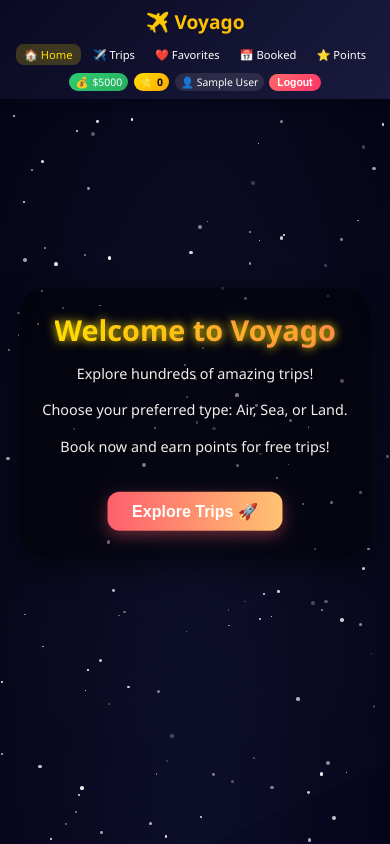
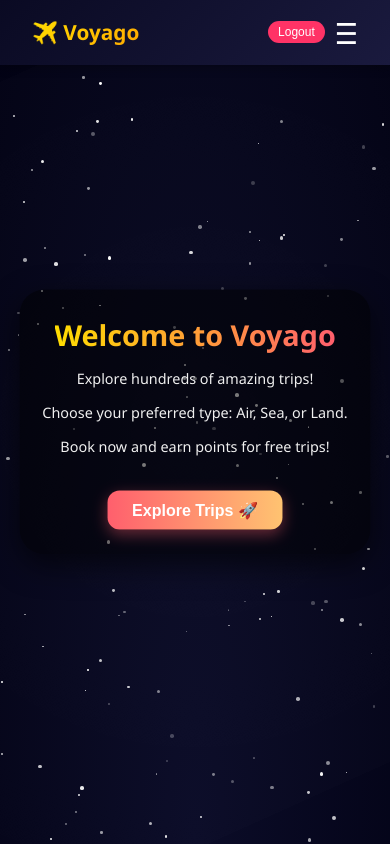
Before and after one commit to hala-sul/travel-website, a React (Vite) app: page / in a window 390 px wide. Built offline with nearby package versions, Linux system fonts and the light colour scheme; sample sign-in values are in the browser's storage.

Commit message:
update project

```diff
--- a/src/componants/Navbar.css
+++ b/src/componants/Navbar.css
@@ -11,14 +11,13 @@
   right: 0;
   z-index: 1000;
   box-shadow: 0 2px 10px rgba(0, 0, 0, 0.3);
-  flex-wrap: wrap;
 }
 
+/* LEFT */
 .nav-left {
   display: flex;
   align-items: center;
   gap: 1.5rem;
-  flex-wrap: wrap;
 }
 
 .logo {
@@ -27,16 +26,15 @@
   background: linear-gradient(135deg, #ffdd00, #ffaa00);
   -webkit-background-clip: text;
   -webkit-text-fill-color: transparent;
-  background-clip: text;
 }
 
+/* LINKS */
 .nav-item {
   color: #fff;
   text-decoration: none;
   font-size: 0.85rem;
   padding: 0.4rem 0.8rem;
   border-radius: 8px;
-  transition: all 0.3s;
 }
 
 .nav-item:hover {
@@ -48,182 +46,122 @@
   color: #ffdd00;
 }
 
-/* Right Section */
+/* RIGHT */
 .nav-right {
   display: flex;
   align-items: center;
   gap: 10px;
-  flex-wrap: wrap;
 }
 
+/* BADGES */
 .balance-badge,
 .points-badge,
 .free-trips-badge {
-  display: flex;
-  align-items: center;
-  gap: 4px;
   padding: 4px 10px;
   border-radius: 20px;
   font-size: 0.75rem;
 }
 
 .balance-badge {
-  background: linear-gradient(135deg, #2ecc71, #27ae60);
+  background: #2ecc71;
   color: white;
 }
 
 .points-badge {
-  background: linear-gradient(135deg, #ffdd00, #ffaa00);
+  background: #ffdd00;
   color: #0a0a23;
-  font-weight: bold;
 }
 
 .free-trips-badge {
-  background: linear-gradient(135deg, #ff6b6b, #ff3366);
+  background: #ff3366;
   color: white;
-  animation: pulse 2s infinite;
 }
 
-@keyframes pulse {
-  0%, 100% { transform: scale(1); }
-  50% { transform: scale(1.05); }
-}
-
-.user-menu {
-  display: flex;
-  align-items: center;
-  gap: 6px;
-}
-
+/* USER */
 .user-name {
   color: white;
   font-size: 0.75rem;
-  background: rgba(255, 255, 255, 0.1);
+}
+
+/* BUTTONS */
+.login-btn,
+.logout-btn {
+  border: none;
   padding: 4px 10px;
   border-radius: 20px;
+  font-size: 0.75rem;
+  cursor: pointer;
 }
 
 .login-btn {
-  background: linear-gradient(135deg, #1E90FF, #0066CC);
+  background: #1E90FF;
   color: white;
-  padding: 4px 14px;
-  border-radius: 20px;
   text-decoration: none;
-  font-weight: bold;
-  font-size: 0.75rem;
-  transition: all 0.3s;
 }
 
 .logout-btn {
-  background: linear-gradient(135deg, #ff6b6b, #ff3366);
+  background: #ff3366;
   color: white;
-  border: none;
-  padding: 4px 10px;
-  border-radius: 20px;
-  cursor: pointer;
-  font-weight: bold;
-  font-size: 0.7rem;
-  transition: all 0.3s;
 }
 
-.login-btn:hover,
-.logout-btn:hover {
-  transform: translateY(-2px);
+/* HAMBURGER */
+.menu-icon {
+  display: none;
+  font-size: 1.8rem;
+  color: white;
+  cursor: pointer;
 }
 
-/* ============== */
+/* MOBILE MENU */
+.mobile-menu {
+  display: none;
+}
+
+/* MOBILE ITEMS */
+.mobile-item {
+  display: block;
+  padding: 12px;
+  color: white;
+  text-decoration: none;
+  border-bottom: 1px solid rgba(255,255,255,0.1);
+}
+
+.mobile-login,
+.mobile-logout {
+  width: 100%;
+  padding: 12px;
+  border: none;
+  text-align: left;
+  background: transparent;
+  color: white;
+}
+
+/* ===== MOBILE ===== */
 @media (max-width: 768px) {
-  .navbar {
-    flex-direction: column;
-    padding: 10px 12px;
-    gap: 8px;
+
+  .nav-item {
+    display: none;
   }
 
-  .nav-left {
-    justify-content: center;
-    gap: 6px;
-    width: 100%;
+  .menu-icon {
+    display: block;
   }
 
-  .logo {
-    width: 100%;
-    text-align: center;
-    margin-bottom: 5px;
-    font-size: 1.2rem;
-  }
-
-  .nav-item {
-    padding: 4px 10px;
-    font-size: 0.75rem;
-  }
-
-  .nav-right {
-    justify-content: center;
-    gap: 8px;
-    width: 100%;
+  .mobile-menu {
+    display: block;
+    position: absolute;
+    top: 60px;
+    right: 10px;
+    width: 220px;
+    background: #1a1a3e;
+    border-radius: 10px;
+    overflow: hidden;
   }
 
   .balance-badge,
   .points-badge,
-  .free-trips-badge {
-    padding: 3px 8px;
-    font-size: 0.7rem;
-  }
-
-  .user-menu {
-    gap: 5px;
-  }
-
+  .free-trips-badge,
   .user-name {
-    font-size: 0.7rem;
-    padding: 3px 8px;
-  }
-
-  .login-btn {
-    padding: 3px 12px;
-    font-size: 0.7rem;
-  }
-
-  .logout-btn {
-    padding: 3px 8px;
-    font-size: 0.65rem;
+    display: none;
   }
 }
-
-/* للشاشات الصغيرة جداً */
-@media (max-width: 480px) {
-  .navbar {
-    padding: 8px 10px;
-  }
-
-  .nav-left {
-    gap: 4px;
-  }
-
-  .nav-item {
-    padding: 3px 8px;
-    font-size: 0.7rem;
-  }
-
-  .nav-right {
-    gap: 6px;
-    flex-wrap: wrap;
-  }
-
-  .balance-badge,
-  .points-badge,
-  .free-trips-badge {
-    padding: 2px 6px;
-    font-size: 0.65rem;
-  }
-
-  .user-name {
-    font-size: 0.65rem;
-    padding: 2px 6px;
-  }
-
-  .login-btn {
-    padding: 2px 10px;
-    font-size: 0.65rem;
-  }
-}
--- a/src/componants/Navbar.jsx
+++ b/src/componants/Navbar.jsx
@@ -1,8 +1,17 @@
+
 import { Link, useLocation } from "react-router-dom";
+import { useState } from "react";
 import "./Navbar.css";
 
-const Navbar = ({ balance = 5000, points = 0, freeTrips = 0, user, onLogout }) => {
+const Navbar = ({
+  balance = 5000,
+  points = 0,
+  freeTrips = 0,
+  user,
+  onLogout
+}) => {
   const location = useLocation();
+  const [menuOpen, setMenuOpen] = useState(false);
 
   const navItems = [
     { path: "/", label: "Home", icon: "🏠" },
@@ -14,8 +23,12 @@ const Navbar = ({ balance = 5000, points = 0, freeTrips = 0, user, onLogout }) =
 
   return (
     <nav className="navbar">
+
+      {/* LEFT */}
       <div className="nav-left">
         <div className="logo">✈️ Voyago</div>
+
+        {/* Desktop Menu */}
         {navItems.map((item) => (
           <Link
             key={item.path}
@@ -29,33 +42,76 @@ const Navbar = ({ balance = 5000, points = 0, freeTrips = 0, user, onLogout }) =
         ))}
       </div>
 
+      {/* RIGHT */}
       <div className="nav-right">
         <div className="balance-badge">
-          <span className="balance-icon">💰</span>
-          <span className="balance-value">${balance}</span>
+          💰 {balance}
         </div>
 
         <div className="points-badge">
-          <span className="points-icon">⭐</span>
-          <span className="points-value">{points}</span>
+          ⭐ {points}
         </div>
 
         {freeTrips > 0 && (
           <div className="free-trips-badge">
-            <span className="free-icon">🎁</span>
-            <span className="free-value">{freeTrips}</span>
+            🎁 {freeTrips}
           </div>
         )}
 
         {user ? (
           <div className="user-menu">
             <span className="user-name">👤 {user.name}</span>
-            <button onClick={onLogout} className="logout-btn">Logout</button>
+            <button onClick={onLogout} className="logout-btn">
+              Logout
+            </button>
           </div>
         ) : (
-          <Link to="/login" className="login-btn">Login</Link>
+          <Link to="/login" className="login-btn">
+            Login
+          </Link>
         )}
+
+        {/* ☰ Mobile Button */}
+        <div className="menu-icon" onClick={() => setMenuOpen(!menuOpen)}>
+          ☰
+        </div>
       </div>
+
+      {/* MOBILE MENU */}
+      {menuOpen && (
+        <div className="mobile-menu">
+          {navItems.map((item) => (
+            <Link
+              key={item.path}
+              to={item.path}
+              className="mobile-item"
+              onClick={() => setMenuOpen(false)}
+            >
+              {item.icon} {item.label}
+            </Link>
+          ))}
+
+          {user ? (
+            <button
+              onClick={() => {
+                setMenuOpen(false);
+                onLogout();
+              }}
+              className="mobile-logout"
+            >
+              Logout
+            </button>
+          ) : (
+            <Link
+              to="/login"
+              className="mobile-login"
+              onClick={() => setMenuOpen(false)}
+            >
+              Login
+            </Link>
+          )}
+        </div>
+      )}
     </nav>
   );
 };
--- a/src/pages/Home.css
+++ b/src/pages/Home.css
@@ -1,14 +1,21 @@
+/* =======================
+   HOME CONTAINER
+======================= */
+
 .home-container {
   position: relative;
   width: 100%;
   height: 100vh;
   background: radial-gradient(ellipse at bottom, #0b0c28 0%, #020214 100%);
   overflow: hidden;
+  color: white;
   font-family: 'Segoe UI', Tahoma, Geneva, Verdana, sans-serif;
-    color: white;
 }
 
-  /* Stars */
+/* =======================
+   STARS
+======================= */
+
 .star {
   position: absolute;
   background: white;
@@ -22,12 +29,15 @@
   50% { opacity: 1; }
 }
 
-  /* Mist effect */
+/* =======================
+   MIST
+======================= */
+
 .mist {
   position: absolute;
   width: 200%;
   height: 200%;
-    background: radial-gradient(circle, rgba(255,255,255,0.02) 0%, transparent 70%);
+  background: radial-gradient(circle, rgba(255,255,255,0.02), transparent 70%);
   animation: mistMove 30s linear infinite;
   top: -50%;
   left: -50%;
@@ -39,7 +49,10 @@
   100% { transform: rotate(360deg); }
 }
 
-  /* Content box */
+/* =======================
+   CONTENT
+======================= */
+
 .home-content {
   position: absolute;
   top: 50%;
@@ -58,42 +71,28 @@
   text-align: center;
 }
 
+/* =======================
+   TEXT
+======================= */
+
 .home-content h1 {
   font-size: 3rem;
   margin: 0;
-    line-height: 1.2;
   background: linear-gradient(90deg, #ffdd00, #ff5f6d);
   -webkit-background-clip: text;
   -webkit-text-fill-color: transparent;
-    text-shadow: 0 0 10px #ffdd00;
 }
 
 .home-content p {
   font-size: 1.3rem;
   margin: 0;
-    line-height: 1.5;
   color: #f0f0f0;
-    text-shadow: 0 0 5px #000;
 }
 
-  /* Plane animation */
-  .plane {
-    position: absolute;
-    top: 15%;
-    left: -80px;
-    font-size: 60px;
-    animation: fly 20s ease-in-out infinite;
-    z-index: 3;
-  }
+/* =======================
+   BUTTON
+======================= */
 
-  @keyframes fly {
-    0% { left: -100px; transform: rotate(0deg) translateY(0); }
-    25% { left: 25%; transform: rotate(10deg) translateY(-20px); }
-    50% { left: 50%; transform: rotate(-10deg) translateY(20px); }
-    75% { left: 75%; transform: rotate(10deg) translateY(-20px); }
-    100% { left: 110%; transform: rotate(0deg) translateY(0); }
-  }
-  /* Button style */
 .explore-btn {
   margin-top: 20px;
   padding: 15px 30px;
@@ -105,154 +104,71 @@
   color: white;
   cursor: pointer;
   box-shadow: 0 5px 15px rgba(255, 95, 109, 0.4);
-    transition: transform 0.2s, box-shadow 0.2s;
+  transition: 0.3s;
 }
 
 .explore-btn:hover {
   transform: translateY(-3px);
   box-shadow: 0 8px 20px rgba(255, 95, 109, 0.6);
 }
-  /* Responsive Design for Home */
+
+/* =======================
+   ✈️ PLANE (FIXED FINAL)
+======================= */
+
+.plane {
+  position: absolute;
+  top: 18%;
+  left: -150px;
+  font-size: 75px;
+  z-index: 9999;
+  filter: drop-shadow(0 0 10px rgba(255, 221, 0, 0.6));
+  animation: fly 12s linear infinite;
+}
+
+/* =======================
+   ANIMATION (ONLY ONE)
+======================= */
+
+@keyframes fly {
+  0% {
+    left: -150px;
+    transform: translateY(0px) rotate(0deg);
+  }
+
+  25% {
+    transform: translateY(-25px) rotate(6deg);
+  }
+
+  50% {
+    transform: translateY(20px) rotate(-6deg);
+  }
+
+  75% {
+    transform: translateY(-10px) rotate(3deg);
+  }
+
+  100% {
+    left: 110%;
+    transform: translateY(0px) rotate(0deg);
+  }
+}
+
+/* =======================
+   RESPONSIVE
+======================= */
+
 @media (max-width: 768px) {
   .home-content {
     width: 90%;
-    padding: 25px 20px;
+    padding: 25px;
   }
 
   .home-content h1 {
     font-size: 1.8rem;
   }
 
-  .home-content p {
-    font-size: 1rem;
-  }
-
-  .explore-btn {
-    padding: 12px 24px;
-    font-size: 1.1rem;
-  }
-
   .plane {
-    font-size: 40px;
-    animation: fly 15s ease-in-out infinite;
+    font-size: 45px;
   }
 }
-
-@media (max-width: 480px) {
-  .home-content h1 {
-    font-size: 1.5rem;
-  }
-
-  .home-content p {
-    font-size: 0.9rem;
-  }
-
-  .plane {
-    font-size: 30px;
-  }
-}
-
-/* إضافة Floating Clouds Effect */
-.cloud {
-  position: absolute;
-  background: rgba(255, 255, 255, 0.1);
-  border-radius: 50%;
-  filter: blur(20px);
-  z-index: 1;
-  animation: floatCloud 20s linear infinite;
-}
-
-@keyframes floatCloud {
-  0% {
-    transform: translateX(-100%) translateY(0);
-  }
-  100% {
-    transform: translateX(200%) translateY(-50px);
-  }
-}
-
-/* تحسين زر Explore */
-.explore-btn {
-  position: relative;
-  overflow: hidden;
-}
-
-.explore-btn::before {
-  content: '';
-  position: absolute;
-  top: 50%;
-  left: 50%;
-  width: 0;
-  height: 0;
-  border-radius: 50%;
-  background: rgba(255, 255, 255, 0.3);
-  transform: translate(-50%, -50%);
-  transition: width 0.6s, height 0.6s;
-}
-
-.explore-btn:hover::before {
-  width: 300px;
-  height: 300px;
-}
-
-/* Plane animation - corrected */
-.plane {
-  position: absolute;
-  top: 20%;
-  left: -100px;
-  font-size: 70px;
-  animation: fly 15s ease-in-out infinite;
-  z-index: 10;
-  filter: drop-shadow(0 0 10px rgba(255, 221, 0, 0.5));
-}
-
-@keyframes fly {
-  0% {
-    left: -100px;
-    transform: translateY(0px) rotate(0deg);
-  }
-  10% {
-    transform: translateY(-20px) rotate(5deg);
-  }
-  20% {
-    transform: translateY(10px) rotate(-5deg);
-  }
-  30% {
-    left: 30%;
-    transform: translateY(-15px) rotate(3deg);
-  }
-  50% {
-    left: 50%;
-    transform: translateY(15px) rotate(-3deg);
-  }
-  70% {
-    left: 70%;
-    transform: translateY(-10px) rotate(2deg);
-  }
-  100% {
-    left: 110%;
-    transform: translateY(0px) rotate(0deg);
-  }
-}
-
-/* طيارة ثانية اختيارية */
-.plane2 {
-  position: absolute;
-  bottom: 20%;
-  right: -100px;
-  font-size: 50px;
-  animation: fly2 18s ease-in-out infinite;
-  z-index: 10;
-  opacity: 0.7;
-}
-
-@keyframes fly2 {
-  0% {
-    right: -100px;
-    transform: translateY(0px);
-  }
-  100% {
-    right: 110%;
-    transform: translateY(-30px);
-  }
-}
--- a/src/pages/Home.jsx
+++ b/src/pages/Home.jsx
@@ -1,9 +1,71 @@
-import React, { useEffect, useState } from "react";
+// import React, { useEffect, useState } from "react";
+// import { Link } from "react-router-dom";
+// import "./Home.css";
+
+// const Stars = () => {
+//   const stars = Array.from({ length: 150 });
+//   return (
+//     <>
+//       {stars.map((_, i) => {
+//         const top = Math.random() * 100;
+//         const left = Math.random() * 100;
+//         const size = Math.random() * 3 + 1;
+//         const speed = Math.random() * 3 + 1;
+//         const delay = Math.random() * 5;
+//         return (
+//           <div
+//             key={i}
+//             className="star"
+//             style={{
+//               top: `${top}%`,
+//               left: `${left}%`,
+//               width: `${size}px`,
+//               height: `${size}px`,
+//               animationDuration: `${speed}s`,
+//               animationDelay: `${delay}s`,
+//             }}
+//           ></div>
+//         );
+//       })}
+//     </>
+//   );
+// };
+
+// const Home = () => {
+//   const [showPlane, setShowPlane] = useState(true);
+
+//   return (
+//     <div className="home-container">
+//       <Stars />
+//       <div className="mist"></div>
+
+
+//       {showPlane && (
+//         <div className="plane">✈️</div>
+//       )}
+
+//       <div className="home-content">
+//         <h1>Welcome to Voyago</h1>
+//         <p>Explore hundreds of amazing trips!</p>
+//         <p>Choose your preferred type: Air, Sea, or Land.</p>
+//         <p>Book now and earn points for free trips!</p>
+
+//         <Link to="/trips">
+//           <button className="explore-btn">Explore Trips 🚀</button>
+//         </Link>
+//       </div>
+//     </div>
+//   );
+// };
+
+// export default Home;
+import React from "react";
 import { Link } from "react-router-dom";
 import "./Home.css";
 
 const Stars = () => {
   const stars = Array.from({ length: 150 });
+
   return (
     <>
       {stars.map((_, i) => {
@@ -12,6 +74,7 @@ const Stars = () => {
         const size = Math.random() * 3 + 1;
         const speed = Math.random() * 3 + 1;
         const delay = Math.random() * 5;
+
         return (
           <div
             key={i}
@@ -24,7 +87,7 @@ const Stars = () => {
               animationDuration: `${speed}s`,
               animationDelay: `${delay}s`,
             }}
-          ></div>
+          />
         );
       })}
     </>
@@ -32,17 +95,13 @@ const Stars = () => {
 };
 
 const Home = () => {
-  const [showPlane, setShowPlane] = useState(true);
-
   return (
     <div className="home-container">
       <Stars />
       <div className="mist"></div>
 
-
-      {showPlane && (
-        <div className="plane">✈️</div>
-      )}
+      {/* ✈️ الطيارة */}
+      <div className="plane">✈️</div>
 
       <div className="home-content">
         <h1>Welcome to Voyago</h1>
```
Lines whose indentation alone changed are shown as unchanged.
